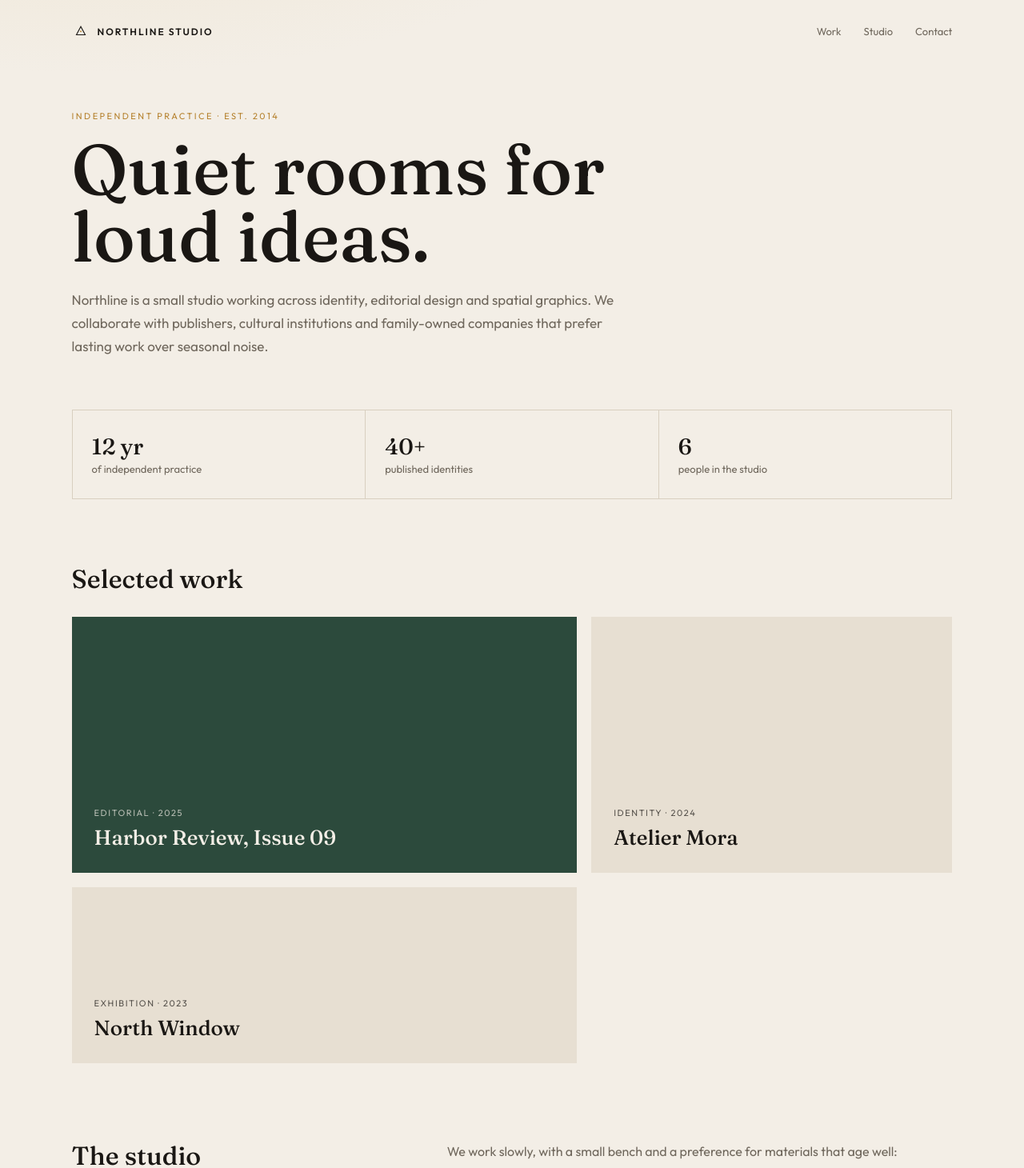
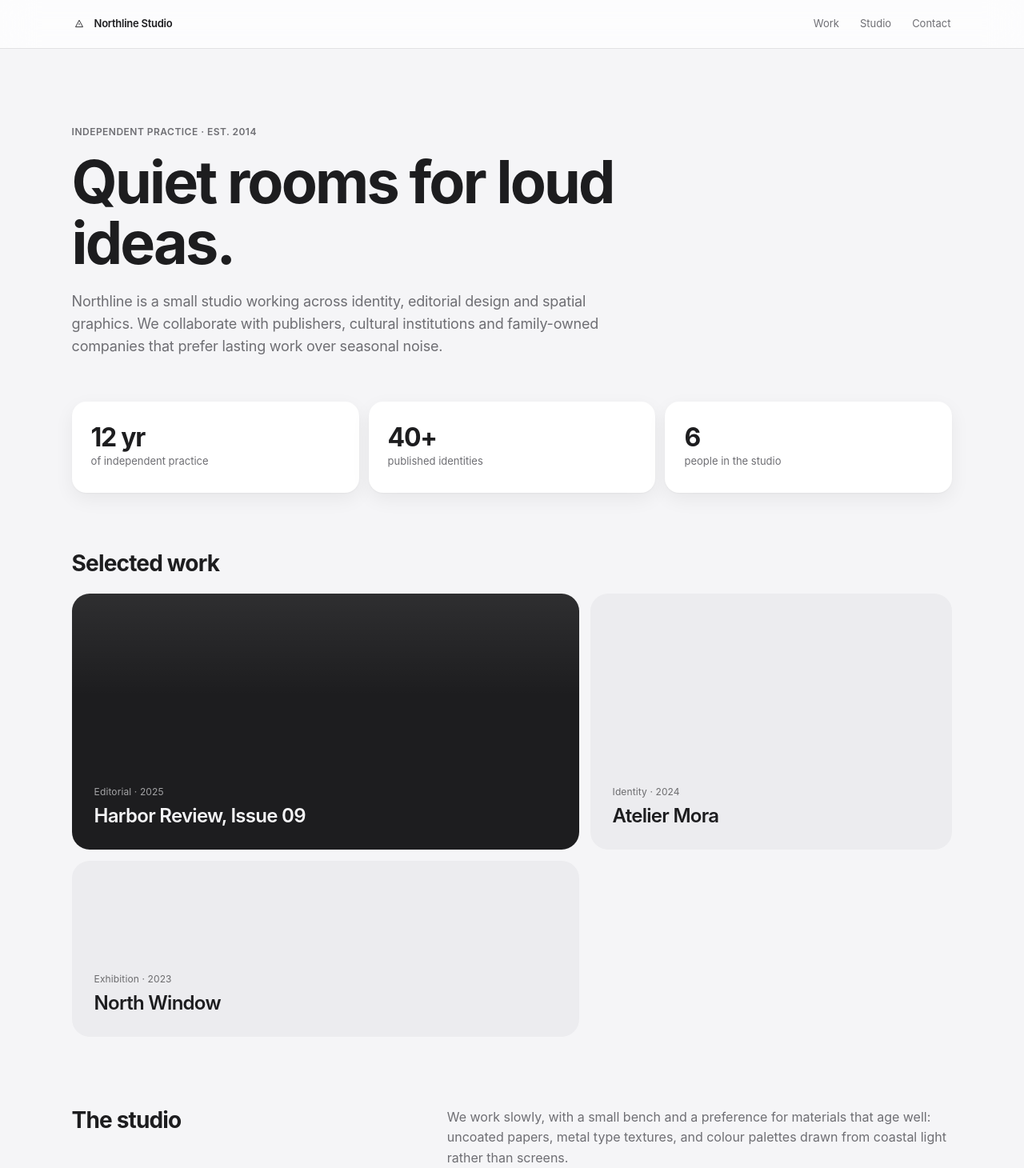
Before and after one commit to a2king/vps-trojan-service, a React (Vite) app in the folder frontend/: page / in a window 1280 px wide. Shown: the top 1460 px of the page at 80% size. Built offline with nearby package versions, Linux system fonts and the light colour scheme.

Commit message:
优化前端

```diff
--- a/frontend/index.html
+++ b/frontend/index.html
@@ -5,12 +5,6 @@
     <link rel="icon" type="image/svg+xml" href="/favicon.svg" />
     <meta name="viewport" content="width=device-width, initial-scale=1.0" />
     <title>Northline Studio</title>
-    <link rel="preconnect" href="https://fonts.googleapis.com" />
-    <link rel="preconnect" href="https://fonts.gstatic.com" crossorigin />
-    <link
-      href="https://fonts.googleapis.com/css2?family=Fraunces:opsz,wght@9..144,500;9..144,640&family=IBM+Plex+Mono:wght@400;500&family=IBM+Plex+Sans:wght@400;500;600&family=Outfit:wght@400;500;600&display=swap"
-      rel="stylesheet"
-    />
   </head>
   <body>
     <div id="root"></div>
--- a/frontend/src/components/AdminNav.tsx
+++ b/frontend/src/components/AdminNav.tsx
@@ -18,15 +18,15 @@ export function AdminNav({ username, domain }: Props) {
   return (
     <header className="admin-top">
       <div className="admin-brand">
-        <b>Trojan Admin</b>
-        <span>{domain || '管理面板'}</span>
+        <b>管理</b>
+        <span>{domain || '面板'}</span>
       </div>
       <nav className="admin-nav">
         <Link className={location.pathname === '/admin' ? 'on' : ''} to="/admin">
           用户
         </Link>
         <Link className={location.pathname.startsWith('/admin/rules') ? 'on' : ''} to="/admin/rules">
-          Clash 规则
+          规则
         </Link>
       </nav>
       <div className="admin-top-actions">
--- a/frontend/src/pages/Admin.tsx
+++ b/frontend/src/pages/Admin.tsx
@@ -74,6 +74,8 @@ export function AdminPage() {
       <AdminNav username={username} domain={domain} />
 
       <main className="admin-main">
+        <p className="page-kicker">{domain || '节点'}</p>
+        <h1 className="page-title">用户</h1>
         <div className="kpi-row">
           <div className="kpi">
             <em>用户</em>
@@ -99,7 +101,7 @@ export function AdminPage() {
 
         <section className="panel">
           <div className="panel-head">
-            <h2>用户列表</h2>
+            <h2>全部用户</h2>
           </div>
           <form className="create-form" onSubmit={onCreate}>
             <label className="field">
--- a/frontend/src/pages/Home.tsx
+++ b/frontend/src/pages/Home.tsx
@@ -11,7 +11,7 @@ export function HomePage() {
         <div className="brand">
           <svg className="brand-mark" viewBox="0 0 32 32" fill="none" aria-hidden="true">
             <path d="M8 22.5L16 7.5L24 22.5H8Z" stroke="currentColor" strokeWidth="1.6" />
-            <circle cx="16" cy="16.2" r="1.4" fill="#b5812d" />
+            <circle cx="16" cy="16.2" r="1.4" fill="currentColor" />
           </svg>
           Northline Studio
         </div>
--- a/frontend/src/pages/Login.tsx
+++ b/frontend/src/pages/Login.tsx
@@ -33,8 +33,8 @@ export function LoginPage() {
   return (
     <div className="login-page">
       <form className="login-card" onSubmit={onSubmit}>
-        <h1>管理后台</h1>
-        <p>使用安装时设置的管理员账号登录。</p>
+        <h1>登录</h1>
+        <p>使用管理员账号继续。</p>
         {error ? <p className="error">{error}</p> : null}
         <label className="field">
           <span>用户名</span>
--- a/frontend/src/styles/global.css
+++ b/frontend/src/styles/global.css
@@ -1,23 +1,37 @@
 :root {
-  --ink: #1a1714;
-  --paper: #f3eee6;
-  --paper-deep: #e7dfd2;
-  --muted: #6f675c;
-  --line: #d8cfc0;
-  --gold: #b5812d;
-  --forest: #3d5a45;
-  --admin-bg: #111110;
-  --admin-panel: #191816;
-  --admin-panel-2: #201e1b;
-  --admin-line: #2f2c27;
-  --admin-text: #e8e4dc;
-  --admin-muted: #9a9488;
-  --admin-gold: #d4a054;
-  --admin-green: #7ea37a;
-  --admin-red: #c96b56;
-  --mono: 'IBM Plex Mono', ui-monospace, monospace;
-  --sans: 'IBM Plex Sans', 'Outfit', sans-serif;
-  --display: 'Fraunces', 'Times New Roman', serif;
+  --ink: #1d1d1f;
+  --paper: #f5f5f7;
+  --paper-deep: #ffffff;
+  --muted: #6e6e73;
+  --line: rgba(0, 0, 0, 0.08);
+  --gold: #b45309;
+  --forest: #1d4d3a;
+  --blue: #0071e3;
+  --blue-press: #0077ed;
+  --green: #248a3d;
+  --red: #d70015;
+  --admin-bg: #f5f5f7;
+  --admin-panel: rgba(255, 255, 255, 0.72);
+  --admin-panel-2: rgba(255, 255, 255, 0.92);
+  --admin-line: rgba(0, 0, 0, 0.08);
+  --admin-text: #1d1d1f;
+  --admin-muted: #6e6e73;
+  --admin-gold: #0071e3;
+  --admin-green: #34c759;
+  --admin-red: #ff3b30;
+  --glass: rgba(255, 255, 255, 0.72);
+  --glass-border: rgba(255, 255, 255, 0.55);
+  --shadow: 0 1px 2px rgba(0, 0, 0, 0.04), 0 8px 24px rgba(0, 0, 0, 0.06);
+  --shadow-lg: 0 24px 80px rgba(0, 0, 0, 0.18);
+  --radius: 18px;
+  --radius-sm: 12px;
+  --ease: cubic-bezier(0.32, 0.72, 0, 1);
+  --mono: ui-monospace, SFMono-Regular, Menlo, Monaco, Consolas, monospace;
+  --sans: -apple-system, BlinkMacSystemFont, "SF Pro Text", "SF Pro Display", "Segoe UI", system-ui, sans-serif;
+  --display: -apple-system, BlinkMacSystemFont, "SF Pro Display", "Segoe UI", system-ui, sans-serif;
+  color-scheme: light;
+  font: 100%/1.47 var(--sans);
+  font-optical-sizing: auto;
 }
 
 * { box-sizing: border-box; }
@@ -26,9 +40,58 @@ body {
   margin: 0;
   color: var(--ink);
   background: var(--paper);
-  font-family: 'Outfit', 'IBM Plex Sans', sans-serif;
+  font-family: var(--sans);
+  -webkit-font-smoothing: antialiased;
+  text-rendering: optimizeLegibility;
 }
 button, input, textarea, select { font: inherit; }
 a { color: inherit; }
 button { cursor: pointer; }
 code, .mono { font-family: var(--mono); }
+
+.btn {
+  appearance: none;
+  border: 0;
+  background: rgba(0, 0, 0, 0.05);
+  color: var(--admin-text);
+  padding: 8px 14px;
+  border-radius: 980px;
+  font-size: 14px;
+  font-weight: 510;
+  letter-spacing: -0.01em;
+  transition: transform 100ms ease-out, background 180ms var(--ease), opacity 180ms var(--ease);
+}
+.btn:hover { background: rgba(0, 0, 0, 0.08); }
+.btn:active { transform: scale(0.97); }
+.btn.primary {
+  background: var(--blue);
+  color: #fff;
+}
+.btn.primary:hover { background: var(--blue-press); }
+.btn.danger {
+  background: rgba(255, 59, 48, 0.1);
+  color: var(--red);
+}
+.btn.ghost { background: transparent; }
+.btn:disabled { opacity: 0.4; cursor: not-allowed; transform: none; }
+
+@media (prefers-reduced-motion: reduce) {
+  *, *::before, *::after {
+    animation-duration: 0.01ms !important;
+    animation-iteration-count: 1 !important;
+    transition-duration: 0.01ms !important;
+  }
+  .btn:active { transform: none; }
+}
+@media (prefers-reduced-transparency: reduce) {
+  :root {
+    --glass: #ffffff;
+    --admin-panel: #ffffff;
+  }
+}
+@media (prefers-contrast: more) {
+  :root {
+    --admin-line: #000;
+    --glass: #fff;
+  }
+}
--- a/frontend/src/styles/home.css
+++ b/frontend/src/styles/home.css
@@ -1,110 +1,147 @@
 .home {
   color: var(--ink);
-  background:
-    radial-gradient(1200px 500px at 10% -10%, #efe6d4 0%, transparent 55%),
-    var(--paper);
+  background: var(--paper);
+  min-height: 100vh;
 }
 
 .home-bar {
+  position: sticky;
+  top: 0;
+  z-index: 10;
   display: flex;
   align-items: center;
   justify-content: space-between;
-  padding: 28px 7vw 0;
+  padding: 14px 7vw;
+  background: var(--glass);
+  backdrop-filter: blur(22px) saturate(180%);
+  -webkit-backdrop-filter: blur(22px) saturate(180%);
+  border-bottom: 1px solid rgba(255, 255, 255, 0.4);
+  box-shadow: 0 1px 0 var(--line);
 }
 .brand {
   display: flex;
   gap: 10px;
   align-items: center;
-  letter-spacing: 0.16em;
-  text-transform: uppercase;
-  font-size: 12px;
-  font-weight: 600;
+  font-size: 13px;
+  font-weight: 590;
+  letter-spacing: -0.02em;
 }
 .brand-mark {
-  width: 22px;
-  height: 22px;
+  width: 18px;
+  height: 18px;
 }
 .home-nav {
   display: flex;
-  gap: 28px;
+  gap: 22px;
   font-size: 13px;
   color: var(--muted);
 }
-.home-nav a { text-decoration: none; }
+.home-nav a {
+  text-decoration: none;
+  padding: 6px 2px;
+  transition: color 180ms var(--ease);
+}
 .home-nav a:hover { color: var(--ink); }
+.home-nav a:active { transform: scale(0.98); }
 
 .hero {
-  padding: 88px 7vw 64px;
-  max-width: 1100px;
+  padding: 96px 7vw 56px;
+  max-width: 1080px;
 }
 .eyebrow {
-  color: var(--gold);
-  letter-spacing: 0.22em;
+  color: var(--muted);
+  letter-spacing: 0.04em;
   text-transform: uppercase;
-  font-size: 11px;
-  margin-bottom: 18px;
+  font-size: 12px;
+  font-weight: 590;
+  margin-bottom: 16px;
 }
 .hero h1 {
   font-family: var(--display);
-  font-weight: 500;
-  font-size: clamp(42px, 7vw, 88px);
-  line-height: 0.95;
-  margin: 0 0 24px;
+  font-weight: 650;
+  font-size: clamp(2.4rem, 6.4vw, 4.6rem);
+  line-height: 1.04;
+  letter-spacing: -0.038em;
+  margin: 0 0 20px;
   max-width: 14ch;
 }
 .hero p {
-  max-width: 42em;
-  font-size: 17px;
-  line-height: 1.7;
+  max-width: 38em;
+  font-size: 1.125rem;
+  line-height: 1.55;
   color: var(--muted);
   margin: 0;
+  letter-spacing: -0.011em;
 }
 
 .stats {
   display: grid;
   grid-template-columns: repeat(3, minmax(0, 1fr));
-  gap: 1px;
-  background: var(--line);
-  margin: 0 7vw 80px;
-  border: 1px solid var(--line);
+  gap: 12px;
+  margin: 0 7vw 72px;
 }
 .stats div {
-  background: var(--paper);
+  background: var(--paper-deep);
+  border-radius: var(--radius);
   padding: 28px 24px;
+  box-shadow: var(--shadow);
 }
 .stats strong {
   display: block;
-  font-family: var(--display);
-  font-size: 28px;
-  font-weight: 500;
+  font-size: 2rem;
+  font-weight: 650;
+  letter-spacing: -0.04em;
+  line-height: 1.05;
 }
 .stats span { color: var(--muted); font-size: 13px; }
 
 .section {
-  padding: 0 7vw 96px;
+  padding: 0 7vw 88px;
 }
 .section h2 {
   font-family: var(--display);
-  font-size: 32px;
-  font-weight: 500;
-  margin: 0 0 28px;
+  font-size: 1.75rem;
+  font-weight: 650;
+  letter-spacing: -0.03em;
+  line-height: 1.15;
+  margin: 0 0 22px;
 }
 .work-grid {
   display: grid;
   grid-template-columns: 1.4fr 1fr;
-  gap: 18px;
+  gap: 14px;
 }
 .card {
   min-height: 220px;
   padding: 28px;
-  background: var(--paper-deep);
+  background: #ececef;
+  border-radius: 22px;
   display: flex;
   flex-direction: column;
   justify-content: flex-end;
+  transition: transform 400ms var(--ease);
 }
-.card.tall { min-height: 320px; background: #2c4a3c; color: #f3eee6; }
-.card small { letter-spacing: 0.14em; text-transform: uppercase; font-size: 11px; opacity: 0.7; }
-.card b { font-family: var(--display); font-size: 26px; font-weight: 500; margin-top: 8px; }
+.card:hover { transform: scale(1.015); }
+.card:active { transform: scale(0.99); }
+.card.tall {
+  min-height: 320px;
+  background:
+    linear-gradient(180deg, rgba(255,255,255,0.08), transparent 40%),
+    #1d1d1f;
+  color: #f5f5f7;
+}
+.card small {
+  font-size: 12px;
+  opacity: 0.62;
+  letter-spacing: 0.01em;
+}
+.card b {
+  font-size: 1.5rem;
+  font-weight: 620;
+  letter-spacing: -0.03em;
+  margin-top: 8px;
+  line-height: 1.15;
+}
 
 .about {
   display: grid;
@@ -112,21 +149,32 @@
   gap: 48px;
   align-items: start;
 }
-.about p { line-height: 1.8; color: var(--muted); margin: 0 0 16px; }
+.about p { line-height: 1.6; color: var(--muted); margin: 0 0 16px; }
 
 .contact {
-  border-top: 1px solid var(--line);
-  padding: 48px 7vw 64px;
+  padding: 28px 7vw 48px;
   display: flex;
   justify-content: space-between;
   gap: 24px;
   color: var(--muted);
-  font-size: 14px;
+  font-size: 13px;
+  background: var(--glass);
+  backdrop-filter: blur(20px) saturate(180%);
+  -webkit-backdrop-filter: blur(20px) saturate(180%);
+  border-top: 1px solid rgba(255, 255, 255, 0.4);
 }
 .contact a { color: var(--ink); }
 
 @media (max-width: 800px) {
-  .stats, .work-grid, .about, .contact { grid-template-columns: 1fr; display: grid; }
+  .stats, .work-grid, .about { grid-template-columns: 1fr; }
   .home-nav { display: none; }
-  .contact { display: flex; flex-direction: column; }
+  .contact { flex-direction: column; }
+  .card:hover { transform: none; }
 }
+
+@media (prefers-reduced-motion: reduce) {
+  .card:hover, .card:active { transform: none; }
+}
+@media (prefers-reduced-transparency: reduce) {
+  .home-bar, .contact { background: #fff; backdrop-filter: none; }
+}
```
Also changed, not shown: frontend/src/components/UserModal.tsx (+8 -8 lines), frontend/src/pages/Rules.tsx (+5 -3 lines), frontend/src/styles/admin.css (+274 -99 lines).
